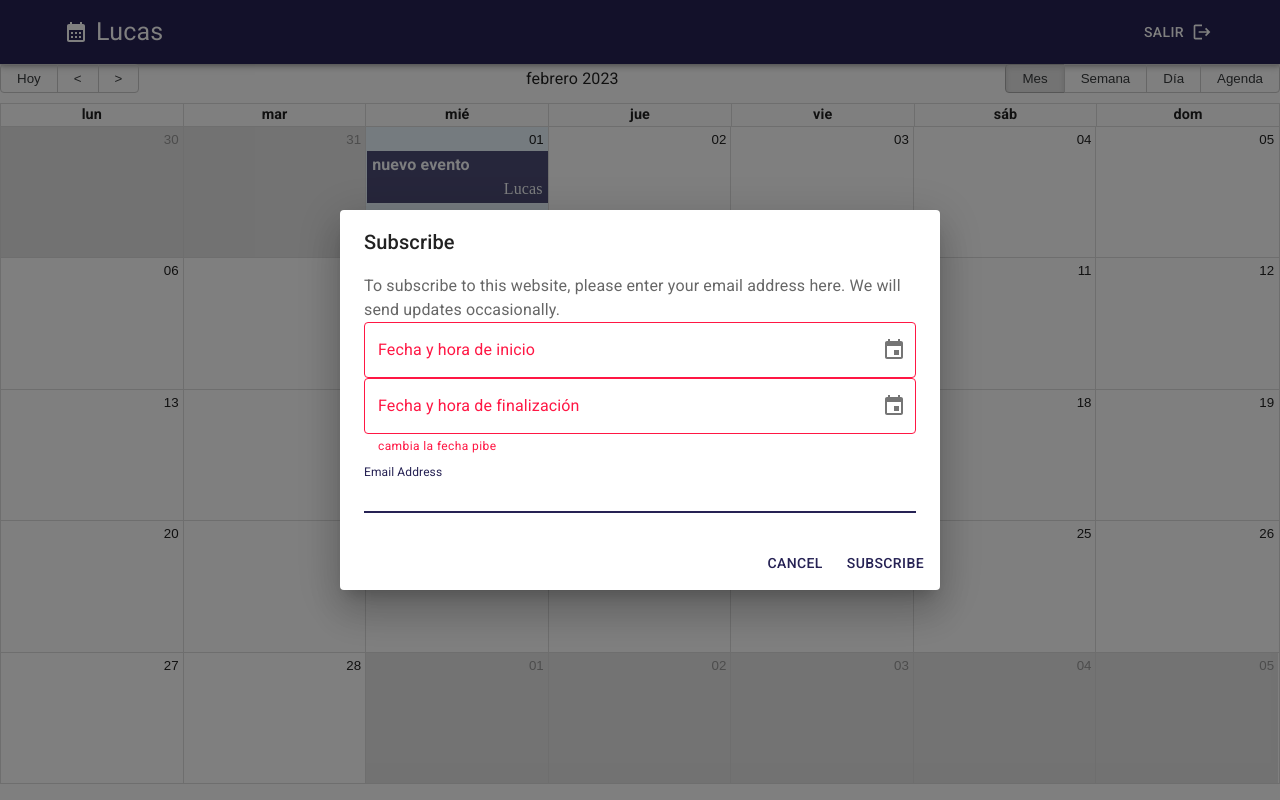
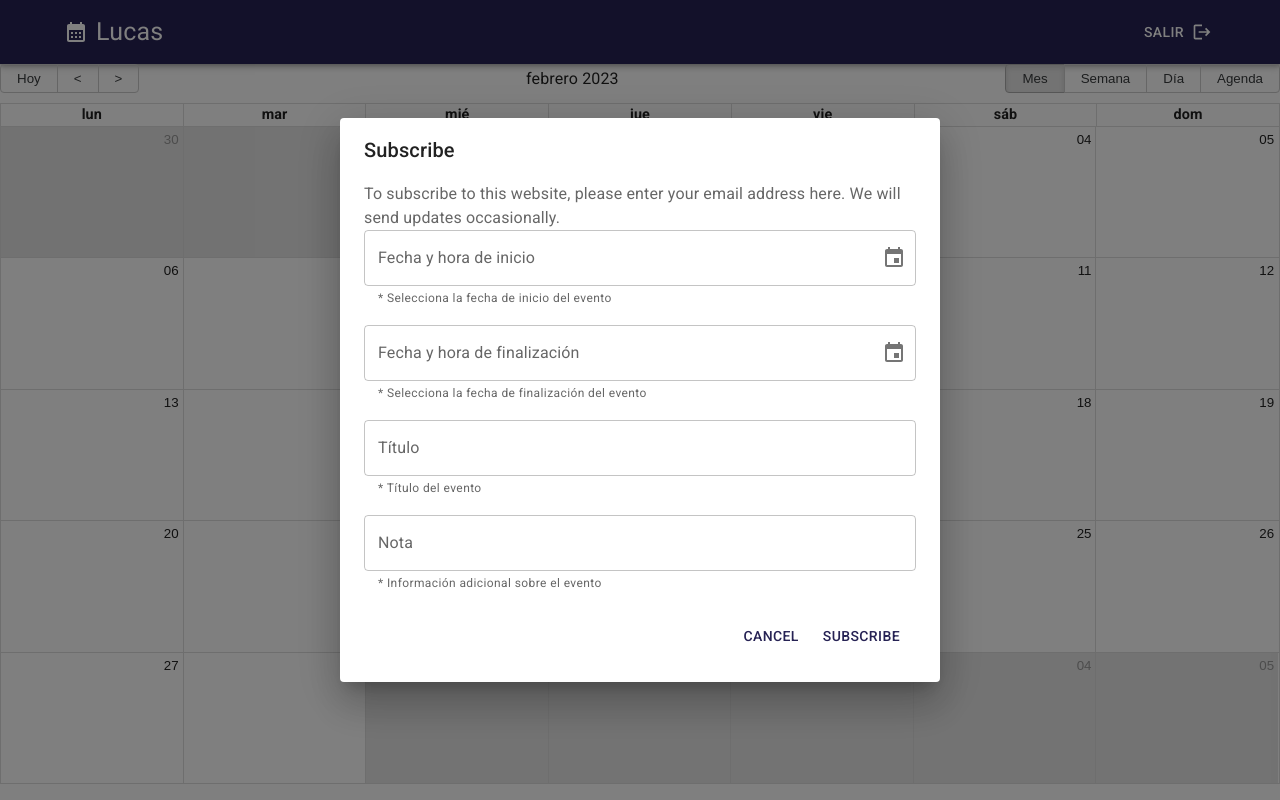
Before and after one commit to lucas-s4nchez/calendar-app, a React (Vite) app: page / in a window 1280 px wide. Built offline with nearby package versions, Linux system fonts and the light colour scheme.

Commit message:
feat: :sparkles: add validation for modal form
add validation for modal form

```diff
--- a/src/calendar/components/CalendarModal.jsx
+++ b/src/calendar/components/CalendarModal.jsx
@@ -2,6 +2,7 @@ import { useState } from "react";
 import { useFormik } from "formik";
 import * as Yup from "yup";
 import {
+  Alert,
   Box,
   Button,
   Dialog,
@@ -14,39 +15,47 @@ import {
 import { AdapterDateFns } from "@mui/x-date-pickers/AdapterDateFns";
 import esEs from "date-fns/locale/es";
 import {
-  DateTimePicker,
   DesktopDateTimePicker,
   LocalizationProvider,
   MobileDateTimePicker,
 } from "@mui/x-date-pickers";
 
-import { format } from "date-fns";
-
 export const CalendarModal = () => {
   const [open, setOpen] = useState(true);
   const [startValue, setStartValue] = useState("");
   const [endValue, setEndValue] = useState("");
+  const [alertMessage, setAlertMessage] = useState("");
 
-  const { getFieldProps, handleSubmit, errors, touched } = useFormik({
+  const { getFieldProps, handleSubmit } = useFormik({
     initialValues: {
-      start: "",
-      end: "",
+      title: "",
+      note: "",
     },
-    validationSchema: Yup.object({
-      start: Yup.number()
-        .required("Campo requerido")
-        .min(new Date(), "Fecha inválida"),
-      end: Yup.number()
-        .min(new Date(), "Fecha inválida")
-        .required("Campo requerido"),
-    }),
+
     onSubmit: (values) => {
-      console.log(values);
+      if (!startValue || !endValue || !values.title || !values.note) {
+        setAlertMessage("Por favor, completa todos los campos del formulario");
+        return;
+      }
+      if (startValue > endValue) {
+        setAlertMessage(
+          "La fecha de finalizacion del evento debe ser mayor a la fecha de inicio del mismo"
+        );
+        return;
+      }
+
+      setAlertMessage("");
+
+      const newNote = {
+        title: values.title,
+        nota: values.note,
+        start: startValue,
+        end: endValue,
+      };
+
+      console.log(newNote);
     },
   });
-  const handleClickOpen = () => {
-    setOpen(true);
-  };
 
   const handleClose = () => {
     setOpen(false);
@@ -59,7 +68,15 @@ export const CalendarModal = () => {
           To subscribe to this website, please enter your email address here. We
           will send updates occasionally.
         </DialogContentText>
-        <LocalizationProvider dateAdapter={AdapterDateFns} adapterLocale={esEs}>
+        <Box
+          component="form"
+          onSubmit={handleSubmit}
+          sx={{ display: "flex", flexDirection: "column", gap: 2 }}
+        >
+          <LocalizationProvider
+            dateAdapter={AdapterDateFns}
+            adapterLocale={esEs}
+          >
             <Box>
               <Box sx={{ display: { xs: "block", sm: "none" } }}>
                 <MobileDateTimePicker
@@ -70,7 +87,14 @@ export const CalendarModal = () => {
                     setStartValue(newValue);
                   }}
                   fullWidth
-                renderInput={(params) => <TextField fullWidth {...params} />}
+                  renderInput={(params) => (
+                    <TextField
+                      fullWidth
+                      {...params}
+                      error={false}
+                      helperText="* Selecciona la fecha de inicio del evento"
+                    />
+                  )}
                 />
               </Box>
               <Box sx={{ display: { xs: "none", sm: "block" } }}>
@@ -81,7 +105,14 @@ export const CalendarModal = () => {
                   onChange={(newValue) => {
                     setStartValue(newValue);
                   }}
-                renderInput={(params) => <TextField fullWidth {...params} />}
+                  renderInput={(params) => (
+                    <TextField
+                      fullWidth
+                      {...params}
+                      error={false}
+                      helperText="* Selecciona la fecha de inicio del evento"
+                    />
+                  )}
                 />
               </Box>
             </Box>
@@ -95,7 +126,14 @@ export const CalendarModal = () => {
                     setEndValue(newValue);
                   }}
                   fullWidth
-                renderInput={(params) => <TextField fullWidth {...params} />}
+                  renderInput={(params) => (
+                    <TextField
+                      fullWidth
+                      {...params}
+                      error={false}
+                      helperText="* Selecciona la fecha de finalización del evento"
+                    />
+                  )}
                 />
               </Box>
               <Box sx={{ display: { xs: "none", sm: "block" } }}>
@@ -109,9 +147,9 @@ export const CalendarModal = () => {
                   renderInput={(params) => (
                     <TextField
                       fullWidth
-                    error={endValue < startValue}
-                    helperText="cambia la fecha pibe"
                       {...params}
+                      error={false}
+                      helperText="* Selecciona la fecha de finalización del evento"
                     />
                   )}
                 />
@@ -120,19 +158,26 @@ export const CalendarModal = () => {
           </LocalizationProvider>
 
           <TextField
-          autoFocus
-          margin="dense"
-          id="name"
-          label="Email Address"
-          type="email"
+            label="Título"
+            type="text"
             fullWidth
-          variant="standard"
+            {...getFieldProps("title")}
+            helperText="* Título del evento"
           />
-      </DialogContent>
+          <TextField
+            label="Nota"
+            type="text"
+            fullWidth
+            {...getFieldProps("note")}
+            helperText="* Información adicional sobre el evento"
+          />
+          {!!alertMessage && <Alert severity="error">{alertMessage}</Alert>}
           <DialogActions>
             <Button onClick={handleClose}>Cancel</Button>
-        <Button onClick={handleClose}>Subscribe</Button>
+            <Button type="submit">Subscribe</Button>
           </DialogActions>
+        </Box>
+      </DialogContent>
     </Dialog>
   );
 };
```
Lines whose indentation alone changed are shown as unchanged.
